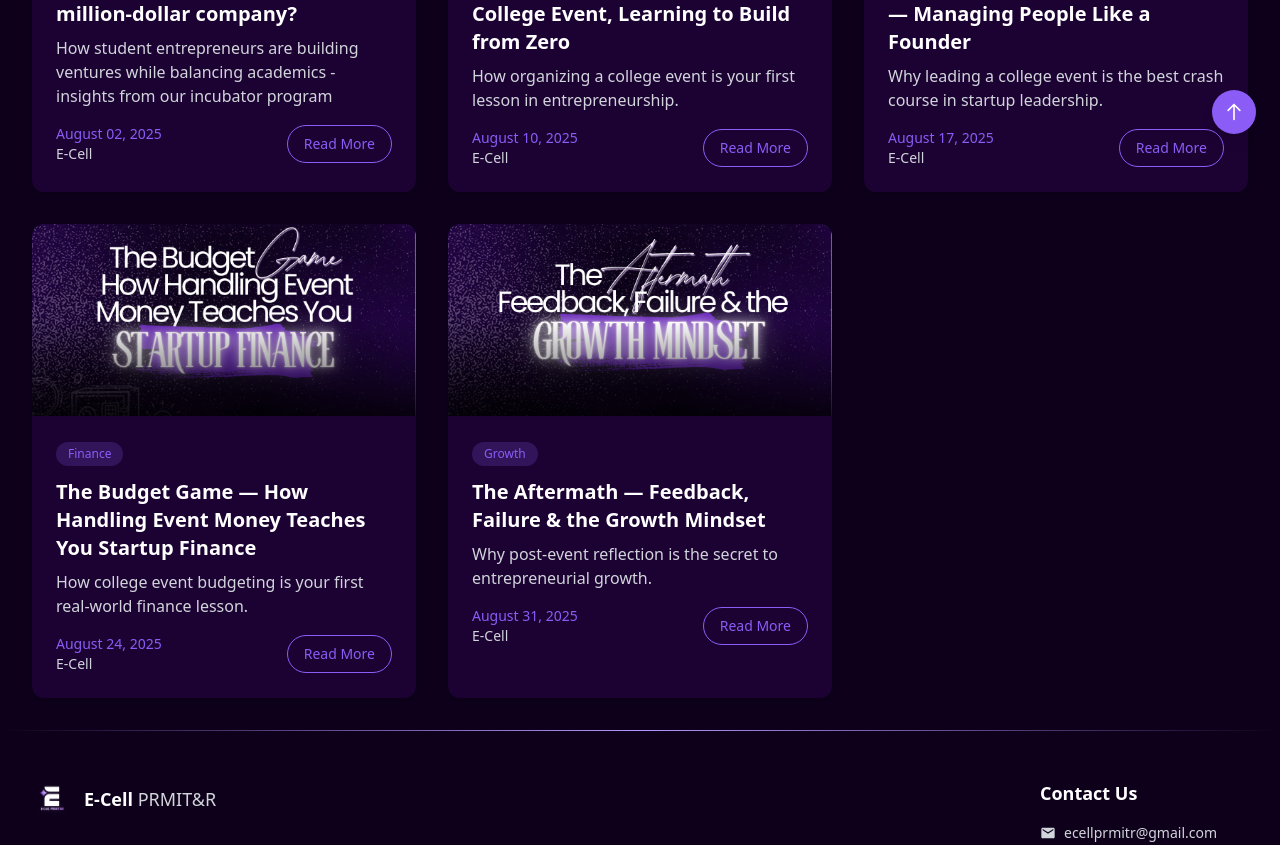
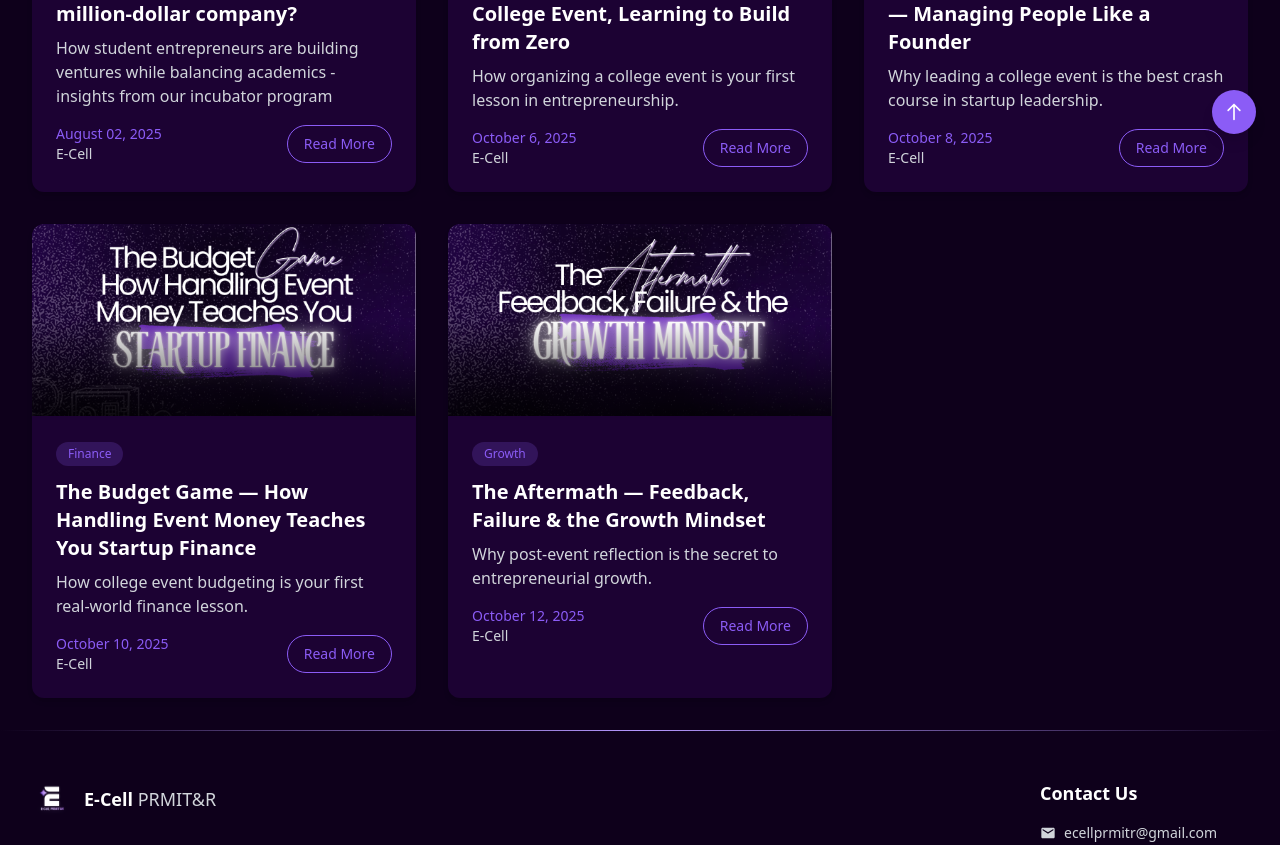
Before and after one commit to vedanthimte/e-cell-live, a Next.js app: page /blogs in a window 1280 px wide. Shown: the part 642-1487 px from the top of the page. Built offline with nearby package versions, Linux system fonts and the light colour scheme.

Commit message:
Update blog post dates to reflect new publication schedule

```diff
--- a/src/components/blogpage/BlogPage.tsx
+++ b/src/components/blogpage/BlogPage.tsx
@@ -41,7 +41,7 @@ const BlogPage = () => {
       title: "The Hidden Startup Inside Every College Event, Learning to Build from Zero",
       excerpt:
         "How organizing a college event is your first lesson in entrepreneurship.",
-      date: "August 10, 2025",
+      date: "October 6, 2025",
       author: "E-Cell",
       image: banner2,
       category: "Campus Lessons",
@@ -51,7 +51,7 @@ const BlogPage = () => {
       title: "Team Chaos = Leadership School — Managing People Like a Founder",
       excerpt:
         "Why leading a college event is the best crash course in startup leadership.",
-      date: "August 17, 2025",
+      date: "October 8, 2025",
       author: "E-Cell",
       image: banner3,
       category: "Leadership",
@@ -61,7 +61,7 @@ const BlogPage = () => {
       title: "The Budget Game — How Handling Event Money Teaches You Startup Finance",
       excerpt:
         "How college event budgeting is your first real-world finance lesson.",
-      date: "August 24, 2025",
+      date: "October 10, 2025",
       author: "E-Cell",
       image: banner4,
       category: "Finance",
@@ -71,7 +71,7 @@ const BlogPage = () => {
       title: "The Aftermath — Feedback, Failure & the Growth Mindset",
       excerpt:
         "Why post-event reflection is the secret to entrepreneurial growth.",
-      date: "August 31, 2025",
+      date: "October 12, 2025",
       author: "E-Cell",
       image: banner5,
       category: "Growth",
--- a/src/components/blogpage/blogData.ts
+++ b/src/components/blogpage/blogData.ts
@@ -22,7 +22,7 @@ export const blogPosts = [
     id: "2",
     title: "The Hidden Startup Inside Every College Event, Learning to Build from Zero",
     excerpt: "How organizing a college event is your first lesson in entrepreneurship.",
-    date: "August 10, 2025",
+    date: "October 6, 2025",
     author: "E-Cell",
     image: banner2,
     category: "Campus Lessons",
@@ -34,7 +34,7 @@ export const blogPosts = [
     id: "3",
     title: "Team Chaos = Leadership School — Managing People Like a Founder",
     excerpt: "Why leading a college event is the best crash course in startup leadership.",
-    date: "August 17, 2025",
+    date: "October 8, 2025",
     author: "E-Cell",
     image: banner3,
     category: "Leadership",
@@ -46,7 +46,7 @@ export const blogPosts = [
     id: "4",
     title: "The Budget Game — How Handling Event Money Teaches You Startup Finance",
     excerpt: "How college event budgeting is your first real-world finance lesson.",
-    date: "August 24, 2025",
+    date: "October 10, 2025",
     author: "E-Cell",
     image: banner4,
     category: "Finance",
@@ -58,7 +58,7 @@ export const blogPosts = [
     id: "5",
     title: "The Aftermath — Feedback, Failure & the Growth Mindset",
     excerpt: "Why post-event reflection is the secret to entrepreneurial growth.",
-    date: "August 31, 2025",
+    date: "October 12, 2025",
     author: "E-Cell",
     image: banner5,
     category: "Growth",
```
